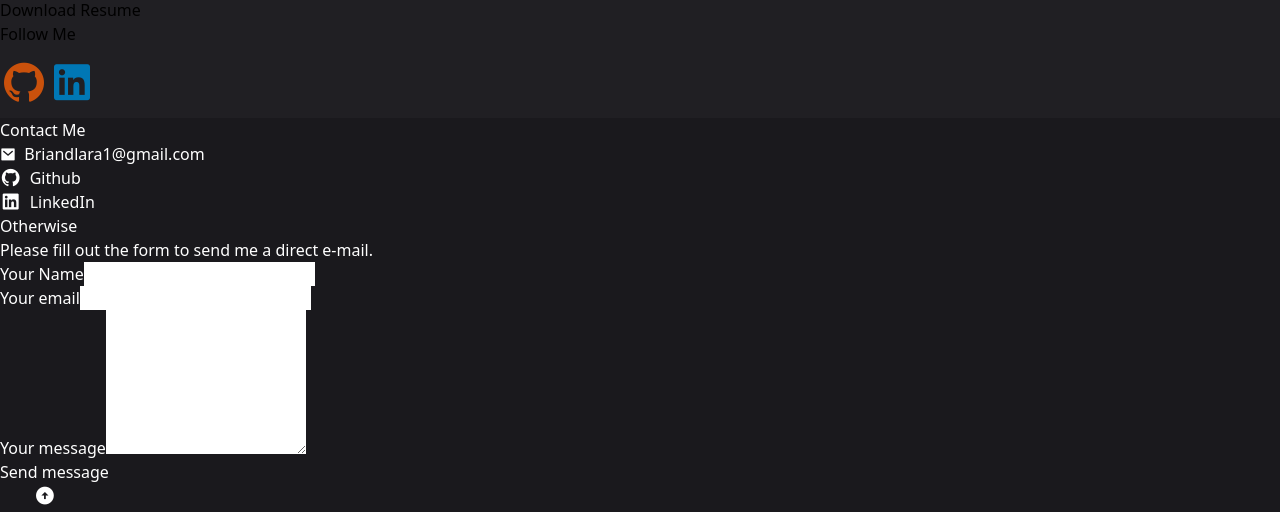
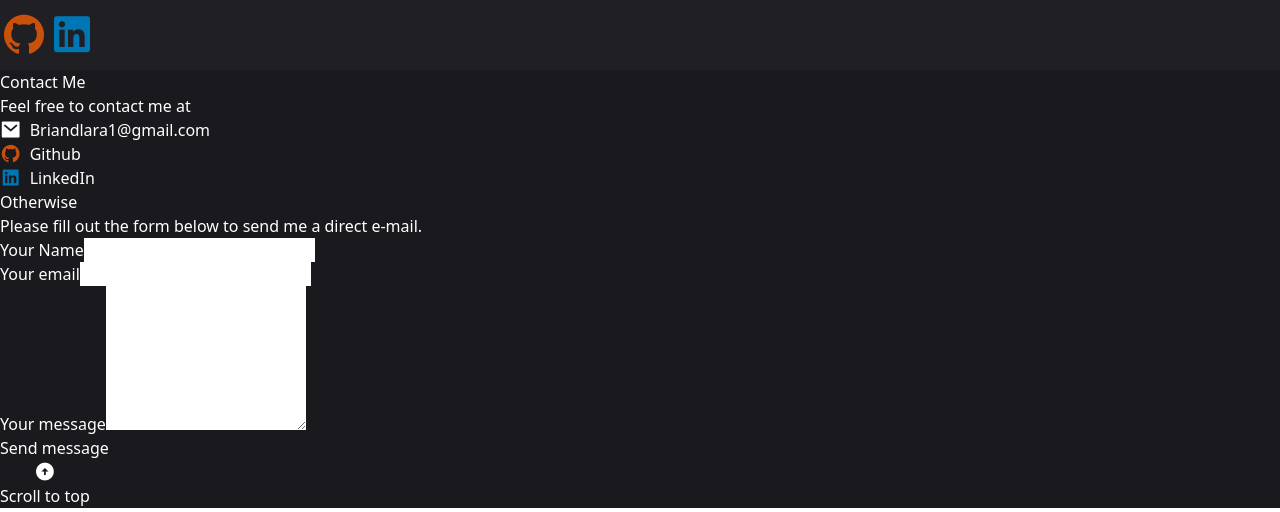
Before and after one commit to BrianDLara/Portfolio, a Vue app: page /contact in a window 1280 px wide. Shown: the part 626-1138 px from the top of the page. Built offline with nearby package versions, Linux system fonts and the light colour scheme.

Commit message:
added css to form and experience

```diff
--- a/src/assets/index.css
+++ b/src/assets/index.css
@@ -59,7 +59,7 @@ h1{
 
 /* banner */
 .name-image{
-  width: 100%;
+  width: 90%;
   height: auto;
 }
 
@@ -134,7 +134,7 @@ h1{
 }
 
 .nav-logo{
-  width: 60%;
+  width: 55%;
   height: auto;
   display: block;
 }
--- a/src/components/NavBar.vue
+++ b/src/components/NavBar.vue
@@ -33,7 +33,7 @@
       </div>
       <!-- Download Resume Button -->
       <div>
-        <a href="/resume.pdf" download="BrianLara-resume" class="inline-block text-lg px-8 py-4 leading-none border rounded text-white border-white hover:border-transparent hover:text-teal-500 hover:bg-white  ">Download Resume</a>
+        <a href="/resume.pdf" download="BrianLara-resume.pdf" class="inline-block text-lg px-8 py-4 leading-none border rounded text-white border-white hover:border-transparent hover:text-teal-500 hover:bg-white  ">Download Resume</a>
       </div>
 
       <!-- social links -->
--- a/src/pages/ContactMe.vue
+++ b/src/pages/ContactMe.vue
@@ -1,51 +1,59 @@
 <template>
-  <div class="flex flex-col items-center justify-center text-center">
-    <section>
-      <div class="py-8 lg:py-16 px-4 mx-auto max-w-screen-md">
-        <h2 class="mb-4 text-6xl tracking-tight font-extrabold text-center">Contact Me</h2>
-        <section class="py-8 lg:py-16 px-4">
+  <div class="">
+      <h2 class="mb-4 text-6xl tracking-tight font-extrabold text-center xl:mb-24">Contact Me</h2>
+      <div class="lg:flex justify-evenly items-center py-8 lg:py-2 px-4 ">
+        <section class="py-8 lg:py-16 px-4 mx-10">
           <div>
-            <h3 class="text-xl pb-4 hover:text-gray-400"><i class="ri-mail-fill text-xl"></i>&nbsp;&nbsp;Briandlara1@gmail.com</h3>
+            <h3 class="text-2xl xl:text-4xl text-center pb-8 text-teal-200">Feel free to contact me at</h3>
+            <h3 class="text-xl xl:text-3xl pb-8 hover:text-gray-400"><i class="ri-mail-fill ri-lg"></i>&nbsp;&nbsp;Briandlara1@gmail.com</h3>
             <a href="https://github.com/BrianDLara">
-              <h3 class="text-xl pb-4 hover:text-gray-400"><i class="ri-github-fill ri-lg"></i>&nbsp;&nbsp;Github</h3>
+              <h3 class="text-xl xl:text-3xl pb-8 hover:text-gray-400"><i class="ri-github-fill ri-lg github-icon"></i>&nbsp;&nbsp;Github</h3>
             </a>
             <a href="https://www.linkedin.com/in/brian-lara/">
-              <h3 class="text-xl pb-4 hover:text-gray-400"><i class="ri-linkedin-box-fill ri-lg"></i>&nbsp;&nbsp;LinkedIn</h3>
+              <h3 class="text-xl xl:text-3xl pb-8 hover:text-gray-400"><i class="ri-linkedin-box-fill ri-lg linkedin-icon"></i>&nbsp;&nbsp;LinkedIn</h3>
             </a>
           </div>
         </section>
-        <p class="mt-4 font-light text-center sm:text-xl">Otherwise</p>
-        <p class="mb-8 lg:mb-16 font-light text-center sm:text-xl">Please fill out the form to send me a direct e-mail.</p>
-        <form ref="form" @submit.prevent="sendEmail" class="space-y-8">
+
+        <section class="">
+          <div class="xl:hidden">
+            <p class="mt-4 text-center text-xl text-teal-200">Otherwise</p>
+            <p class="mb-8 lg:mb-16 text-center text-xl text-teal-200">Please fill out the form below to send me a direct e-mail.</p>
+          </div>
+
+          <form ref="form" @submit.prevent="sendEmail" class="space-y-8 xl:text-3xl mx-4">
+            <!-- Name -->
             <div>
-          <label class="block mb-2 text-sm font-medium">Your Name</label>
+              <label class="block mb-2 text-xl xl:text-3xl font-medium">Your Name</label>
               <input
               type="text"
               name="from_name"
-          class="text-black block p-3 w-full text-sm bg-gray-50 rounded-lg border border-gray-300 shadow-sm focus:ring-primary-500 focus:border-primary-500"
+              class="text-black block p-3 w-full text-xl xl:text-3xl bg-gray-50 rounded-lg border border-gray-300 shadow-sm focus:ring-primary-500 focus:border-primary-500"
               required>
             </div>
+            <!-- email -->
             <div>
-            <label class="block mb-2 text-sm font-medium">Your email</label>
+              <label class="block mb-2 text-xl xl:text-3xl font-medium">Your email</label>
               <input
               type="email"
               name="email_id"
-            class="text-black shadow-sm bg-gray-50 border border-gray-300 text-sm rounded-lg focus:ring-primary-500 focus:border-primary-500 block w-full p-2.5"
+              class="text-black shadow-sm bg-gray-50 border border-gray-300 text-xl xl:text-3xl rounded-lg focus:ring-primary-500 focus:border-primary-500 block w-full p-2.5"
               required>
             </div>
+            <!-- message -->
             <div class="sm:col-span-2">
-          <label class="block mb-2 text-sm font-medium">Your message</label>
+              <label class="block mb-2 text-xl xl:text-3xl font-medium">Your message</label>
               <textarea
               name="message"
               rows="6"
-          class="text-black block p-2.5 w-full text-sm text-gray-900 bg-gray-50 rounded-lg shadow-sm border border-gray-300 focus:ring-primary-500 focus:border-primary-500 dark:bg-gray-700 dark:border-gray-600 dark:placeholder-gray-400 dark:text-white dark:focus:ring-primary-500 dark:focus:border-primary-500"
+              class="text-black block p-2.5 w-full text-xl xl:text-3xl text-gray-900 bg-gray-50 rounded-lg shadow-sm border border-gray-300 focus:ring-primary-500 focus:border-primary-500 dark:bg-gray-700 dark:border-gray-600 dark:placeholder-gray-400 dark:text-white dark:focus:ring-primary-500 dark:focus:border-primary-500"
               >
               </textarea>
             </div>
-      <button value="Send" type="submit" class="py-3 px-5 text-sm font-medium text-center text-white rounded-lg bg-gradient-to-r from-blue-500 via-blue-600 to-blue-700 hover:bg-gradient-to-br sm:w-fit focus:ring-4 focus:outline-none focus:ring-primary-300">Send message</button>
+            <button value="Send" type="submit" class="py-3 px-5 text-xl xl:text-3xl font-medium text-center text-white rounded-lg bg-gradient-to-r from-blue-500 via-blue-600 to-blue-700 hover:bg-gradient-to-br sm:w-fit focus:ring-4 focus:outline-none focus:ring-primary-300 flex justify-center items-center">Send message</button>
           </form>
+        </section>
     </div>
-  </section>
   </div>
 </template>
 
--- a/src/pages/MyExperience.vue
+++ b/src/pages/MyExperience.vue
@@ -1,7 +1,7 @@
 <template>
   <div class="">
-    <h1 class="text-center text-5xl my-2 mt-16 py-2 px-4 mb-24 pt-10">My Experience</h1>
-    <div class="flex flex-col lg:flex-row justify-center items-center mb-6 lg:mb-24 ">
+    <h1 class="text-center text-5xl my-2 mt-16 py-2 px-4 mb-8 xl:mb-24 pt-16">My Experience</h1>
+    <div class="flex flex-col lg:flex-row justify-center items-center mb-0 lg:mb-10 ">
       <!-- Frontend container -->
       <div class="flex flex-col border rounded mx-16 px-6 lg:px-10 py-16 mb-16 bg-neutral-900">
         <h1 class="text-center text-2xl mb-6">Frontend</h1>
```
Also changed, not shown: src/pages/UserProjects.vue (+20 -20 lines). Lines whose indentation alone changed are shown as unchanged.
